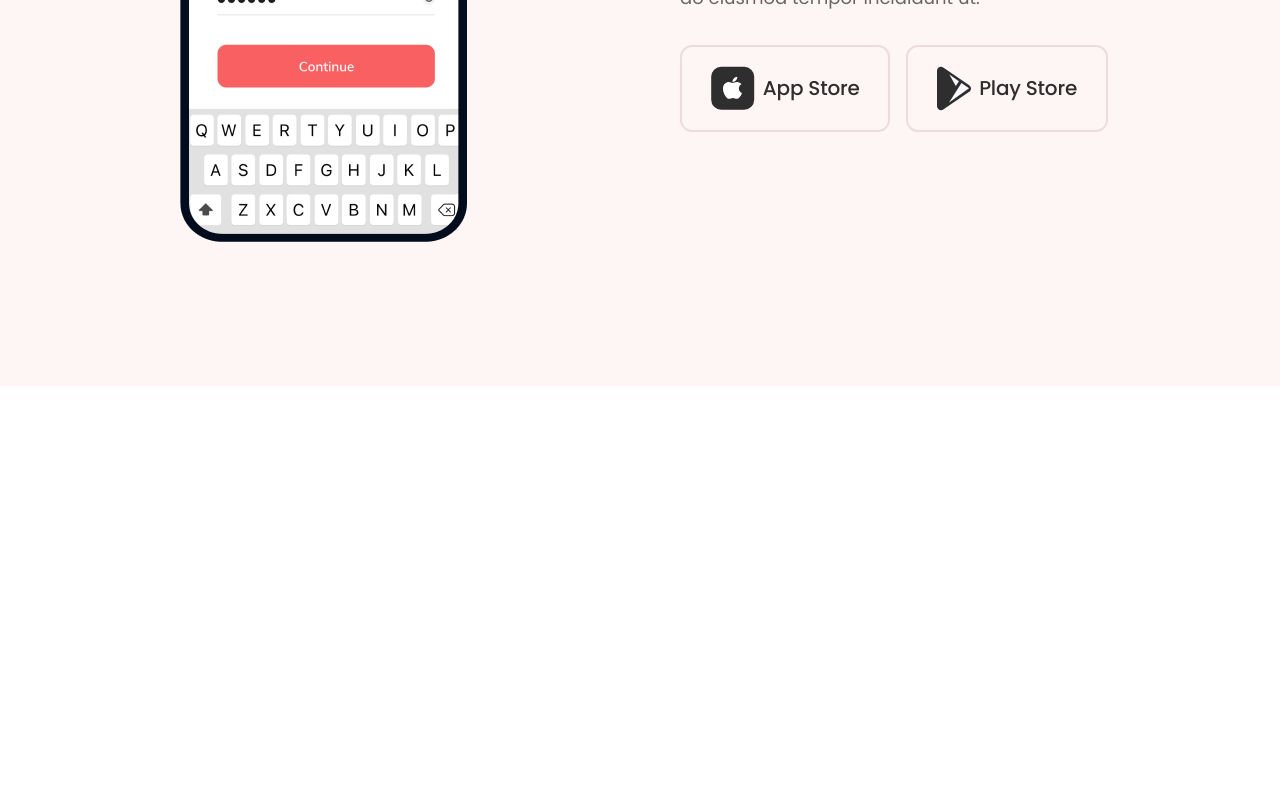
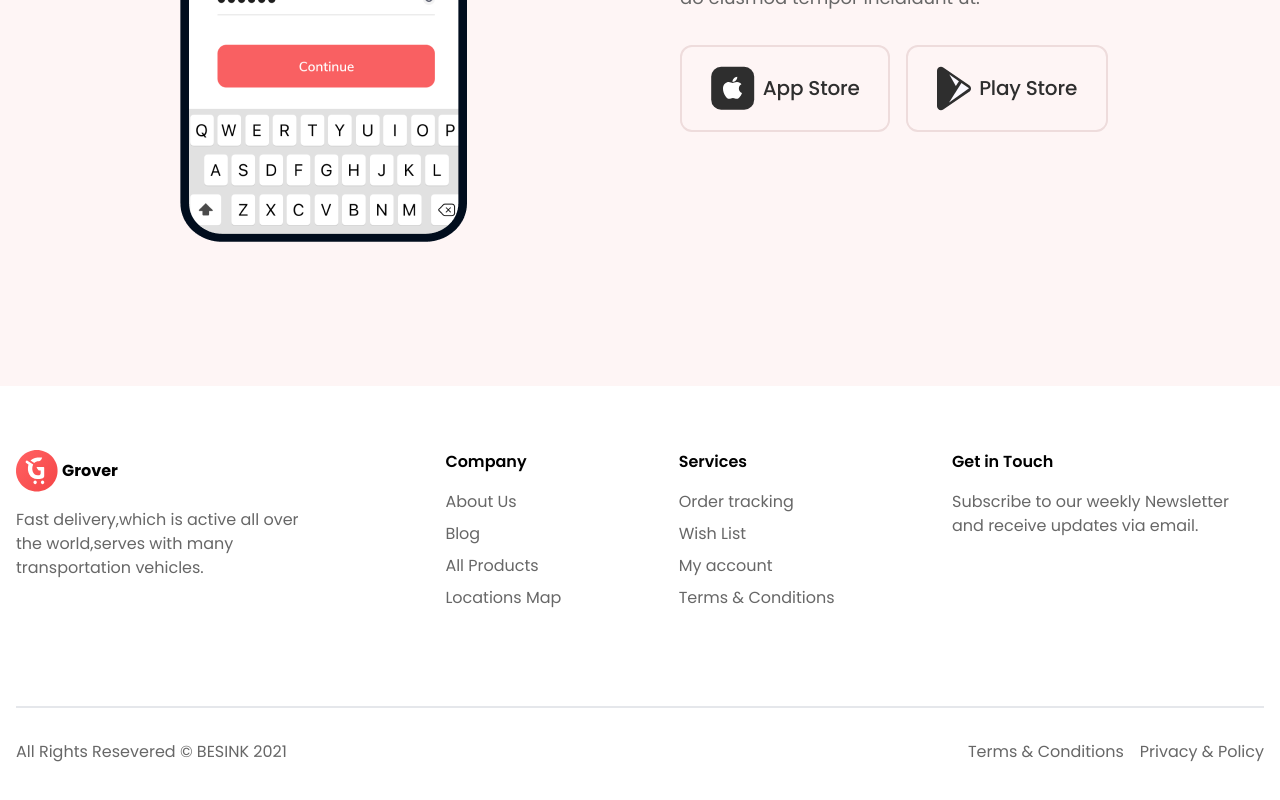
Before and after one commit to thekojopatrick/react-projects, a React (Create React App) app in the folder 02-grocery-delivery-website/: page / in a window 1280 px wide. Shown: the part 3688-4488 px from the top of the page. Before the commit the page ends 4074 px from the top, so only its background shows below. Built offline with nearby package versions, Linux system fonts and the light colour scheme.

Commit message:
add footer

```diff
--- a/02-grocery-delivery-website/src/components/components.js
+++ b/02-grocery-delivery-website/src/components/components.js
@@ -5,7 +5,8 @@ import Header from "./header/header.component";
 import { Button } from "./button/button.component";
 import WhyChooseUs from "./why-choose-us/why-choose-us.component";
 import Features from "./features/features.component";
-import CTA from "./cta/cta.component";
+import {Cta} from "./cta/cta.component";
+import Footer from "./footer/footer.component";
 
 export {
   Navbar,
@@ -15,5 +16,6 @@ export {
   OurServices,
   WhyChooseUs,
   Features,
-  CTA,
+  Cta,
+  Footer
 };
--- a/02-grocery-delivery-website/src/components/cta/cta.component.jsx
+++ b/02-grocery-delivery-website/src/components/cta/cta.component.jsx
@@ -6,7 +6,7 @@ import {
 } from "../../constants/images";
 import { Button } from "../components";
 
-const CTA = () => {
+export const Cta = () => {
   return (
 		<section className="cta">
 			<div className="cta-content">
@@ -34,5 +34,3 @@ const CTA = () => {
 		</section>
 	);
 };
-
-export default CTA;
--- /dev/null
+++ b/02-grocery-delivery-website/src/components/footer/footer.component.jsx
@@ -0,0 +1,70 @@
+import { Logo } from "../../constants/images";
+import "./footer.styles.scss";
+
+const Footer = () => {
+	return (
+		<footer className="footer">
+			<nav>
+				<div className="section section-1">
+					<div className="footer-logo">
+						<img src={Logo} alt="Grover" />
+						Grover
+					</div>
+					<p>Fast delivery,which is active all over the world,serves with many transportation vehicles.</p>
+				</div>
+				<div className="section section-2">
+					<h4>Company</h4>
+					<ul className="footer-list">
+						<li className="footer-item">
+							<a href="/about">About Us</a>
+						</li>
+						<li className="footer-item">
+							<a href="/blog">Blog</a>
+						</li>
+						<li className="footer-item">
+							<a href="/products">All Products</a>
+						</li>
+						<li className="footer-item">
+							<a href="/office_location">Locations Map</a>
+						</li>
+					</ul>
+				</div>
+				<div className="section section-3">
+					<h4>Services</h4>
+					<ul className="footer-list">
+						<li className="footer-item">
+							<a href="/order_tracking">Order tracking</a>
+						</li>
+						<li className="footer-item">
+							<a href="/wishlist">Wish List</a>
+						</li>
+						<li className="footer-item">
+							<a href="/login">My account</a>
+						</li>
+						<li className="footer-item">
+							<a href="/policies">Terms & Conditions</a>
+						</li>
+					</ul>
+				</div>
+				<div className="section section-4">
+					<h4>Get in Touch</h4>
+					<p>Subscribe to our weekly Newsletter and receive updates via email.</p>
+				</div>
+			</nav>
+			<div className="divider"></div>
+			<div className="footnote">
+				<div className="copyright">All Rights Resevered &copy; BESINK 2021</div>
+				<ul>
+					<li>
+						<a href="/policies">Terms & Conditions</a>
+					</li>
+					<li>
+						<a href="/policies">Privacy & Policy</a>
+					</li>
+				</ul>
+			</div>
+		</footer>
+	);
+};
+
+export default Footer;
--- /dev/null
+++ b/02-grocery-delivery-website/src/components/footer/footer.styles.scss
@@ -0,0 +1,52 @@
+.footer {
+	@apply container mx-auto py-16 px-4;
+	&-logo {
+		@apply flex items-center gap-1 font-bold;
+	}
+	nav {
+		@apply flex flex-col md:flex-row items-start justify-between gap-16 mb-24;
+
+		h4 {
+			color: #e2e2e2e;
+			@apply font-semibold;
+		}
+
+		p {
+			color: #676767;
+		}
+	}
+
+	&-list {
+		@apply space-y-2;
+	}
+
+	&-item {
+		color: #676767;
+		&:hover {
+			color: #f86061;
+		}
+	}
+
+	.divider {
+		@apply w-full border my-8;
+	}
+
+	.footnote {
+		color: #676767;
+		@apply flex gap-4 flex-col-reverse md:flex-row md:items-center justify-between;
+		ul {
+			@apply flex gap-4 items-center md:justify-between;
+		}
+	}
+}
+
+.section {
+	@apply space-y-4;
+	&-1 {
+		@apply md:w-3/12;
+	}
+
+	&-4 {
+		@apply md:w-3/12;
+	}
+}
--- a/02-grocery-delivery-website/src/pages/home/home.jsx
+++ b/02-grocery-delivery-website/src/pages/home/home.jsx
@@ -1,12 +1,5 @@
 import React from "react";
-import {
-  Navbar,
-  Header,
-  OurServices,
-  WhyChooseUs,
-  Features,
-  CTA,
-} from "../../components/components";
+import { Navbar, Header, OurServices, WhyChooseUs, Features, Cta as CTA, Footer } from "../../components/components";
 
 const Home = () => {
 	return (
@@ -17,6 +10,7 @@ const Home = () => {
 			<WhyChooseUs />
 			<Features />
 			<CTA />
+			<Footer />
 		</>
 	);
 };
```
Lines whose indentation alone changed are shown as unchanged.
